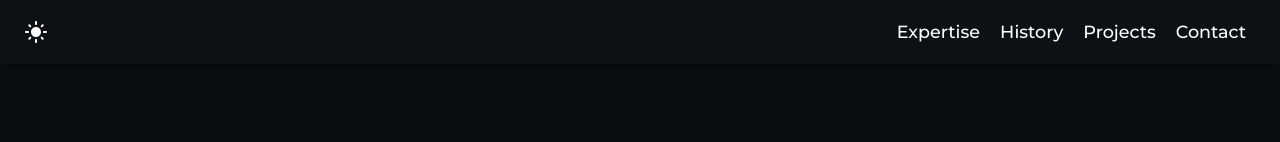
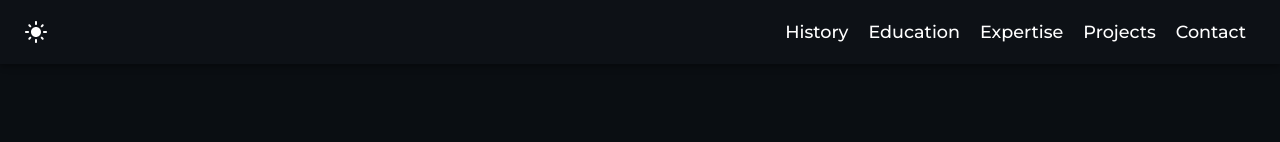
Before and after one commit to Chhatarapati-Chandril/Ramesh-Saha-Sir-Portfolio-Wesbite, a React (Create React App) app: page / in a window 1280 px wide. Shown: the top 142 px of the page. Built offline with nearby package versions, Linux system fonts and the light colour scheme.

Commit message:
Refactor component imports and improve navigation structure for better readability

```diff
--- a/src/App.tsx
+++ b/src/App.tsx
@@ -1,43 +1,51 @@
-import React, {useState, useEffect} from "react";
-import {
-  Main,
-  Timeline,
-  Expertise,
-  Education,
-  Project,
-  Contact,
-  Navigation,
-  Footer,
-} from "./components";
-import FadeIn from './components/FadeIn';
-import './index.scss';
+import React, { useEffect, useState } from "react";
+
+import Navigation from "./components/Navigation";
+import Main from "./components/Main";
+import Timeline from "./components/Timeline";
+import Education from "./components/Education";
+import Expertise from "./components/Expertise";
+import Project from "./components/Project";
+import Contact from "./components/Contact";
+import Footer from "./components/Footer";
+import FadeIn from "./components/FadeIn";
+
+import "./index.scss";
+
+type ThemeMode = "light" | "dark";
 
 function App() {
-    const [mode, setMode] = useState<string>('dark');
+  const [mode, setMode] = useState<ThemeMode>("dark");
 
   const handleModeChange = () => {
-        if (mode === 'dark') {
-            setMode('light');
-        } else {
-            setMode('dark');
-        }
-    }
+    setMode((prev) => (prev === "dark" ? "light" : "dark"));
+  };
 
   useEffect(() => {
-        window.scrollTo({top: 0, left: 0, behavior: 'smooth'});
+    window.scrollTo({ top: 0, left: 0 });
   }, []);
 
   return (
-    <div className={`main-container ${mode === 'dark' ? 'dark-mode' : 'light-mode'}`}>
-        <Navigation parentToChild={{mode}} modeChange={handleModeChange}/>
+    <div
+      className={`main-container ${
+        mode === "dark" ? "dark-mode" : "light-mode"
+      }`}
+    >
+      {/* Navigation expects parentToChild + modeChange */}
+      <Navigation
+        parentToChild={{ mode }}
+        modeChange={handleModeChange}
+      />
+
       <FadeIn transitionDuration={700}>
-            <Main/>
-            <Timeline/>
-            <Education/>
-            <Expertise/>
-            <Project/>
-            <Contact/>
+        <Main />
+        <Timeline />
+        <Education />
+        <Expertise />
+        <Project />
+        <Contact />
       </FadeIn>
+
       <Footer />
     </div>
   );
--- a/src/components/Education.tsx
+++ b/src/components/Education.tsx
@@ -10,7 +10,7 @@ import "../assets/styles/Timeline.scss";
 
 function Education() {
   return (
-    <div id="history">
+    <div id="education">
       <div className="items-container">
         <h1>Education</h1>
 
--- a/src/components/Navigation.tsx
+++ b/src/components/Navigation.tsx
@@ -1,71 +1,85 @@
 import React, { useEffect, useState } from "react";
-import AppBar from '@mui/material/AppBar';
-import Box from '@mui/material/Box';
-import Button from '@mui/material/Button';
-import CssBaseline from '@mui/material/CssBaseline';
-import DarkModeIcon from '@mui/icons-material/DarkMode';
-import Divider from '@mui/material/Divider';
-import Drawer from '@mui/material/Drawer';
-import IconButton from '@mui/material/IconButton';
-import LightModeIcon from '@mui/icons-material/LightMode';
-import List from '@mui/material/List';
-import ListIcon from '@mui/icons-material/List';
-import ListItem from '@mui/material/ListItem';
-import ListItemButton from '@mui/material/ListItemButton';
-import ListItemText from '@mui/material/ListItemText';
-import MenuIcon from '@mui/icons-material/Menu';
-import Toolbar from '@mui/material/Toolbar';
+import AppBar from "@mui/material/AppBar";
+import Box from "@mui/material/Box";
+import Button from "@mui/material/Button";
+import CssBaseline from "@mui/material/CssBaseline";
+import DarkModeIcon from "@mui/icons-material/DarkMode";
+import Divider from "@mui/material/Divider";
+import Drawer from "@mui/material/Drawer";
+import IconButton from "@mui/material/IconButton";
+import LightModeIcon from "@mui/icons-material/LightMode";
+import List from "@mui/material/List";
+import ListIcon from "@mui/icons-material/List";
+import ListItem from "@mui/material/ListItem";
+import ListItemButton from "@mui/material/ListItemButton";
+import ListItemText from "@mui/material/ListItemText";
+import MenuIcon from "@mui/icons-material/Menu";
+import Toolbar from "@mui/material/Toolbar";
 
 const drawerWidth = 240;
-const navItems = [['Expertise', 'expertise'], ['History', 'history'], ['Projects', 'projects'], ['Contact', 'contact']];
 
-function Navigation({parentToChild, modeChange}: any) {
+const navItems: [string, string][] = [
+  ["History", "history"],
+  ["Education", "education"],
+  ["Expertise", "expertise"],
+  ["Projects", "projects"],
+  ["Contact", "contact"],
+];
 
-  const {mode} = parentToChild;
+type NavigationProps = {
+  parentToChild: {
+    mode: "light" | "dark";
+  };
+  modeChange: () => void;
+};
 
-  const [mobileOpen, setMobileOpen] = useState<boolean>(false);
-  const [scrolled, setScrolled] = useState<boolean>(false);
+function Navigation({ parentToChild, modeChange }: NavigationProps) {
+  const { mode } = parentToChild;
+
+  const [mobileOpen, setMobileOpen] = useState(false);
+  const [scrolled, setScrolled] = useState(false);
 
   const handleDrawerToggle = () => {
-    setMobileOpen((prevState) => !prevState);
+    setMobileOpen((prev) => !prev);
   };
 
   useEffect(() => {
     const handleScroll = () => {
       const navbar = document.getElementById("navigation");
       if (navbar) {
-        const scrolled = window.scrollY > navbar.clientHeight;
-        setScrolled(scrolled);
+        setScrolled(window.scrollY > navbar.clientHeight);
       }
     };
 
-    window.addEventListener('scroll', handleScroll);
-
-    return () => {
-      window.removeEventListener('scroll', handleScroll);
-    };
+    window.addEventListener("scroll", handleScroll);
+    return () => window.removeEventListener("scroll", handleScroll);
   }, []);
 
   const scrollToSection = (section: string) => {
-    console.log(section)
-    const expertiseElement = document.getElementById(section);
-    if (expertiseElement) {
-      expertiseElement.scrollIntoView({ behavior: 'smooth' });
-      console.log('Scrolling to:', expertiseElement);  // Debugging: Ensure the element is found
-    } else {
-      console.error('Element with id "expertise" not found');  // Debugging: Log error if element is not found
+    const element = document.getElementById(section);
+    if (element) {
+      element.scrollIntoView({ behavior: "smooth" });
     }
   };
 
   const drawer = (
-    <Box className="navigation-bar-responsive" onClick={handleDrawerToggle} sx={{ textAlign: 'center' }}>
-      <p className="mobile-menu-top"><ListIcon/>Menu</p>
+    <Box
+      className="navigation-bar-responsive"
+      onClick={handleDrawerToggle}
+      sx={{ textAlign: "center" }}
+    >
+      <p className="mobile-menu-top">
+        <ListIcon /> Menu
+      </p>
       <Divider />
       <List>
-        {navItems.map((item) => (
-          <ListItem key={item[0]} disablePadding>
-            <ListItemButton sx={{ textAlign: 'center' }} onClick={() => scrollToSection(item[1])}>
-              <ListItemText primary={item[0]} />
+        {navItems.map(([label, target]) => (
+          <ListItem key={label} disablePadding>
+            <ListItemButton
+              sx={{ textAlign: "center" }}
+              onClick={() => scrollToSection(target)}
+            >
+              <ListItemText primary={label} />
             </ListItemButton>
           </ListItem>
         ))}
@@ -74,44 +88,70 @@ function Navigation({parentToChild, modeChange}: any) {
   );
 
   return (
-    <Box sx={{ display: 'flex' }}>
+    <Box sx={{ display: "flex" }}>
       <CssBaseline />
-      <AppBar component="nav" id="navigation" className={`navbar-fixed-top${scrolled ? ' scrolled' : ''}`}>
-        <Toolbar className='navigation-bar'>
+
+      <AppBar
+        component="nav"
+        id="navigation"
+        className={`navbar-fixed-top${scrolled ? " scrolled" : ""}`}
+      >
+        <Toolbar className="navigation-bar">
+          {/* Mobile menu */}
           <IconButton
-            color="inherit"
             aria-label="open drawer"
             edge="start"
             onClick={handleDrawerToggle}
-            sx={{ mr: 2, display: { sm: 'none' } }}
+            sx={{ mr: 2, display: { sm: "none" }, color: "#fff" }}
           >
             <MenuIcon />
           </IconButton>
-          {mode === 'dark' ? (
-            <LightModeIcon onClick={() => modeChange()}/>
+
+          {/* Theme toggle */}
+          {mode === "dark" ? (
+            <LightModeIcon
+              role="button"
+              aria-label="Switch to light mode"
+              onClick={modeChange}
+              sx={{ cursor: "pointer", color: "#fff" }}
+            />
           ) : (
-            <DarkModeIcon onClick={() => modeChange()}/>
+            <DarkModeIcon
+              role="button"
+              aria-label="Switch to dark mode"
+              onClick={modeChange}
+              sx={{ cursor: "pointer", color: "#fff" }}
+            />
           )}
-          <Box sx={{ display: { xs: 'none', sm: 'block' } }}>
-            {navItems.map((item) => (
-              <Button key={item[0]} onClick={() => scrollToSection(item[1])} sx={{ color: '#fff' }}>
-                {item[0]}
+
+          {/* Desktop menu */}
+          <Box sx={{ display: { xs: "none", sm: "block" } }}>
+            {navItems.map(([label, target]) => (
+              <Button
+                key={label}
+                onClick={() => scrollToSection(target)}
+                sx={{ color: "#fff" }}
+              >
+                {label}
               </Button>
             ))}
           </Box>
         </Toolbar>
       </AppBar>
+
+      {/* Mobile drawer */}
       <nav>
         <Drawer
           variant="temporary"
           open={mobileOpen}
           onClose={handleDrawerToggle}
-          ModalProps={{
-            keepMounted: true, // Better open performance on mobile.
-          }}
+          ModalProps={{ keepMounted: true }}
           sx={{
-            display: { xs: 'block', sm: 'none' },
-            '& .MuiDrawer-paper': { boxSizing: 'border-box', width: drawerWidth },
+            display: { xs: "block", sm: "none" },
+            "& .MuiDrawer-paper": {
+              boxSizing: "border-box",
+              width: drawerWidth,
+            },
           }}
         >
           {drawer}
```
Lines whose indentation alone changed are shown as unchanged.
